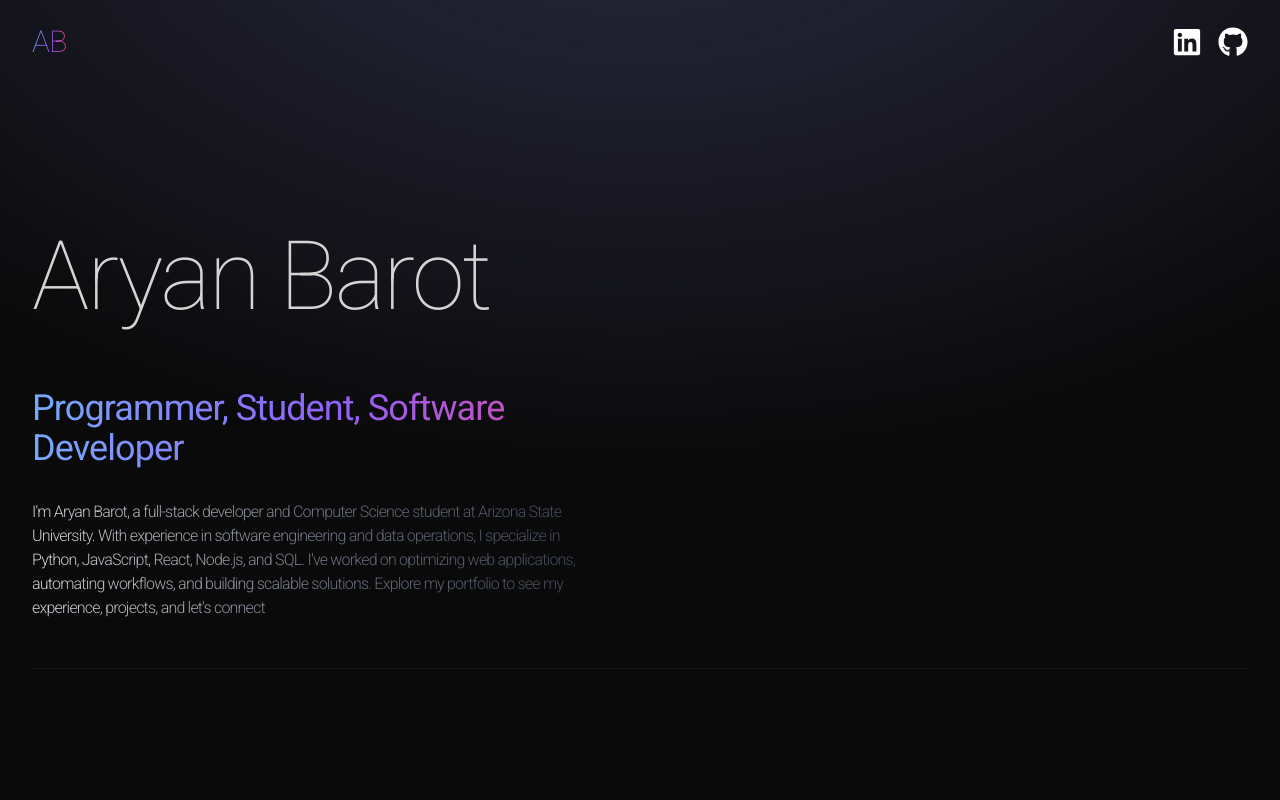
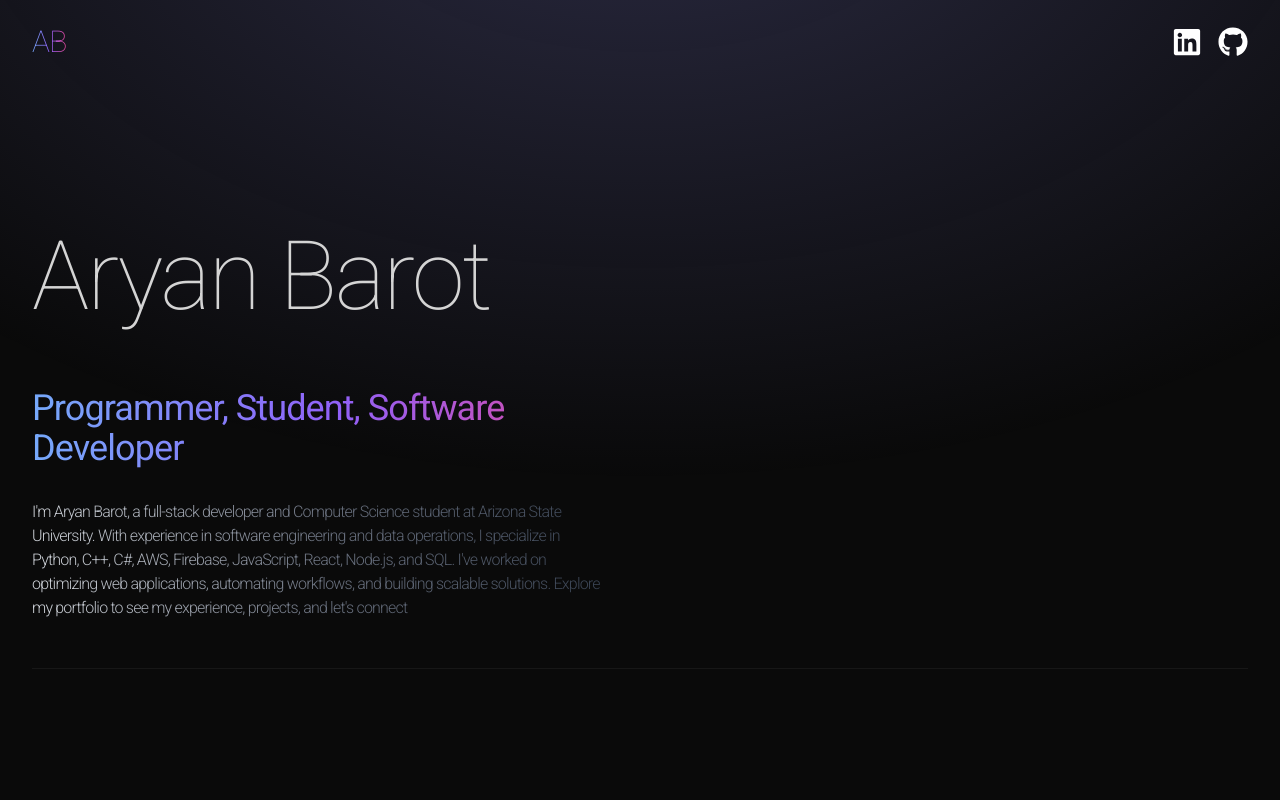
Before and after one commit to aaronbarought/MyPortfolio, a React (Vite) app: page / in a window 1280 px wide. Shown: the top 800 px of the page. Built offline with nearby package versions, Linux system fonts and the light colour scheme.

Commit message:
Update index.js

```diff
--- a/src/constants/index.js
+++ b/src/constants/index.js
@@ -3,7 +3,7 @@ import project2 from "../assets/projects/project-2.jpg";
 import project3 from "../assets/projects/project-3.jpg";
 import project4 from "../assets/projects/project-4.jpg";
 
-export const HERO_CONTENT = `I'm Aryan Barot, a full-stack developer and Computer Science student at Arizona State University. With experience in software engineering and data operations, I specialize in Python, JavaScript, React, Node.js, and SQL. I've worked on optimizing web applications, automating workflows, and building scalable solutions. Explore my portfolio to see my experience, projects, and let's connect`;
+export const HERO_CONTENT = `I'm Aryan Barot, a full-stack developer and Computer Science student at Arizona State University. With experience in software engineering and data operations, I specialize in Python, C++, C#, AWS, Firebase, JavaScript, React, Node.js, and SQL. I've worked on optimizing web applications, automating workflows, and building scalable solutions. Explore my portfolio to see my experience, projects, and let's connect`;
 
 export const ABOUT_TEXT = `I am a dedicated and versatile full stack developer with a passion for creating efficient and user-friendly web applications. With 5 years of professional experience, I have worked with a variety of technologies, including React, Next.js, Node.js, MySQL, PostgreSQL, and MongoDB. My journey in web development began with a deep curiosity for how things work, and it has evolved into a career where I continuously strive to learn and adapt to new challenges. I thrive in collaborative environments and enjoy solving complex problems to deliver high-quality solutions. Outside of coding, I enjoy staying active, exploring new technologies, and contributing to open-source projects.`;
 
```
